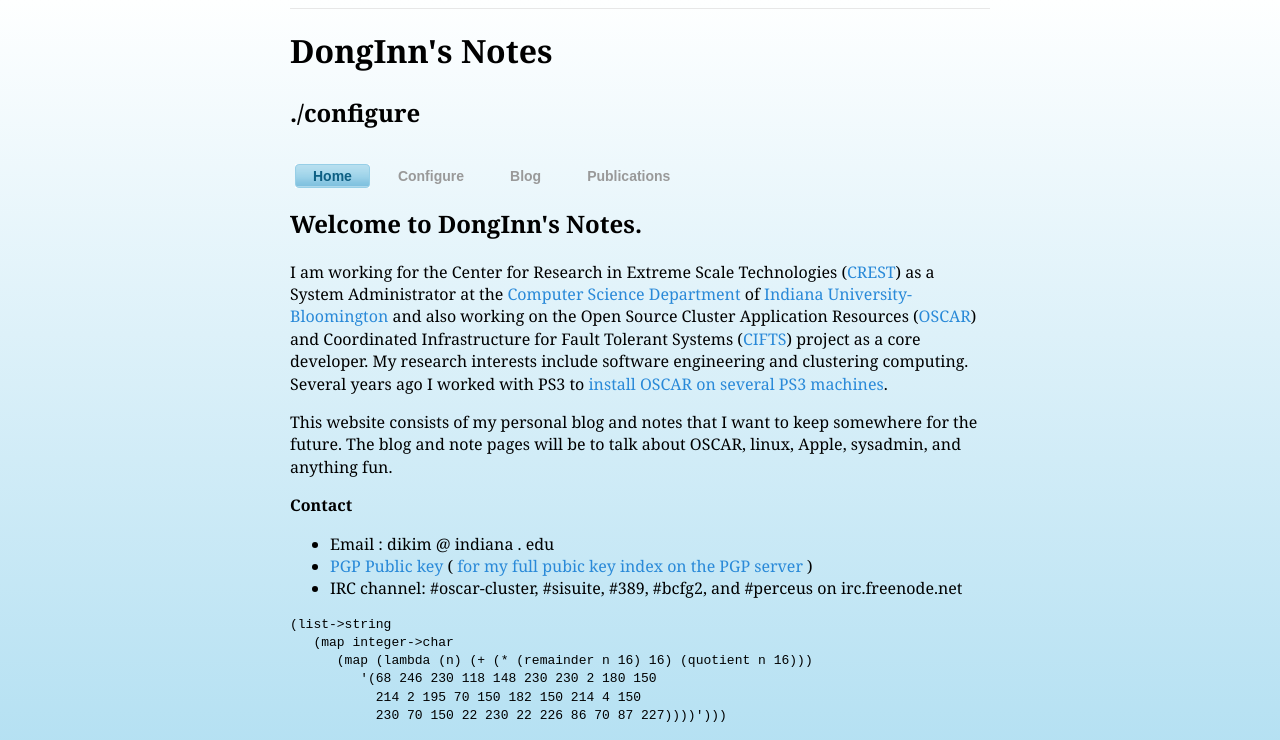
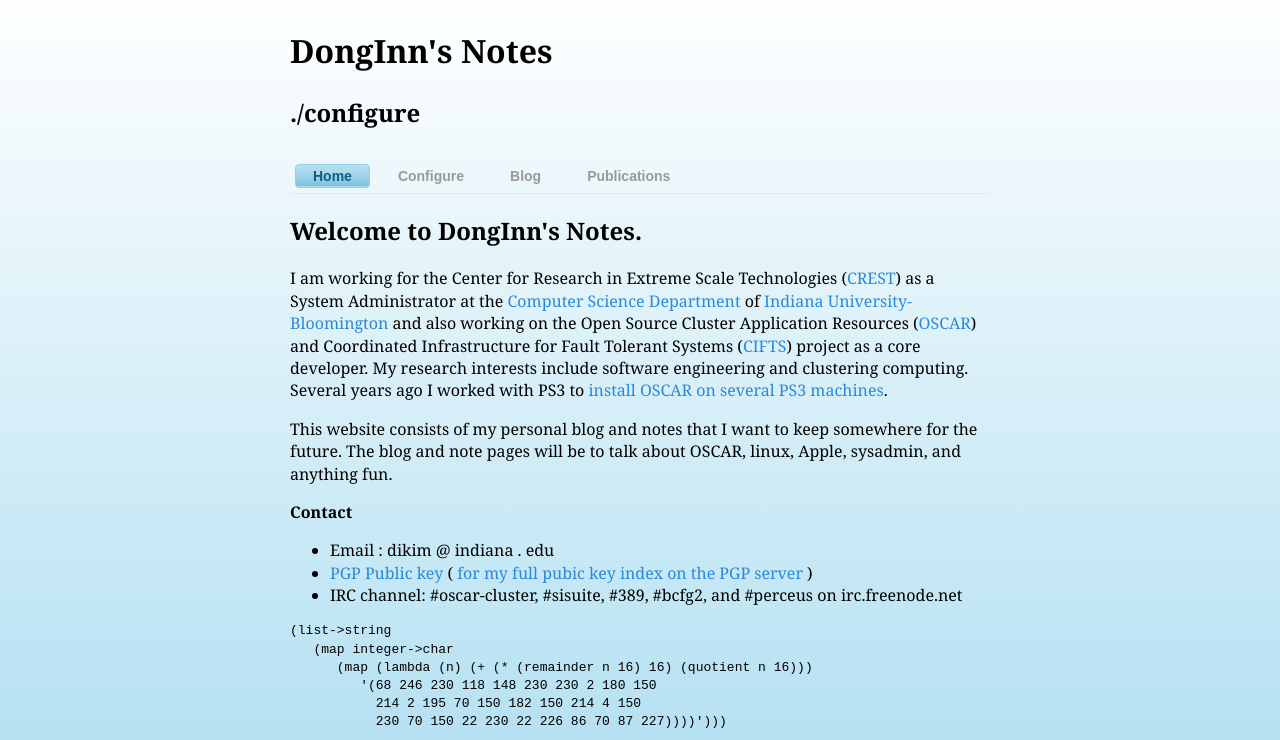
Before and after one commit to dikim33/dikim33.github.io, a Jekyll site: the page built from index.html, in a window 1280 px wide. Shown: the top 740 px of the page. Built offline with Jekyll 4.4.1, drawn with Linux system fonts in a browser that asks for light colours.

Commit message:
Better layout with the horizontal line.

```diff
--- a/_includes/css/header.css
+++ b/_includes/css/header.css
@@ -22,6 +22,7 @@
 /* Header */
 #header {
   width: 700px;
+  height: 185px;
   margin: 0 auto;
   border-bottom: 1px solid #e7e7e7;
 }
```
